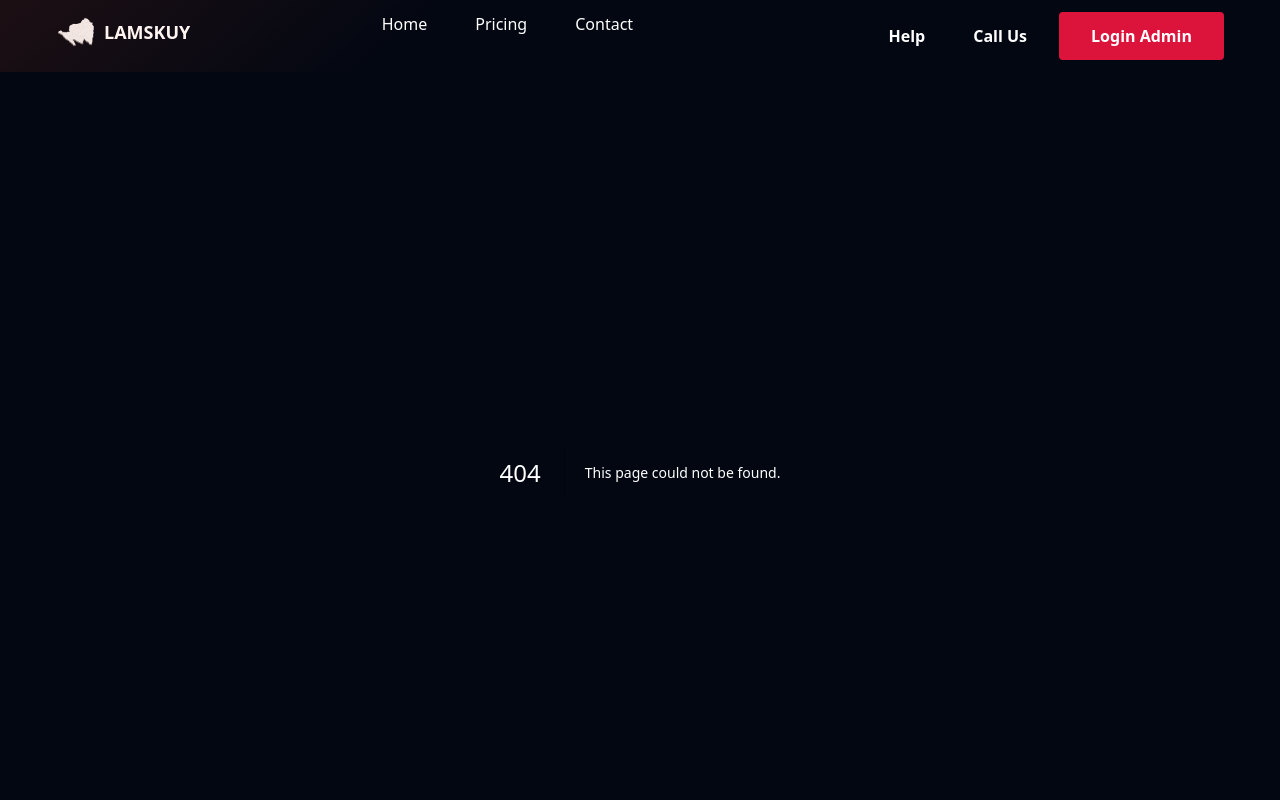
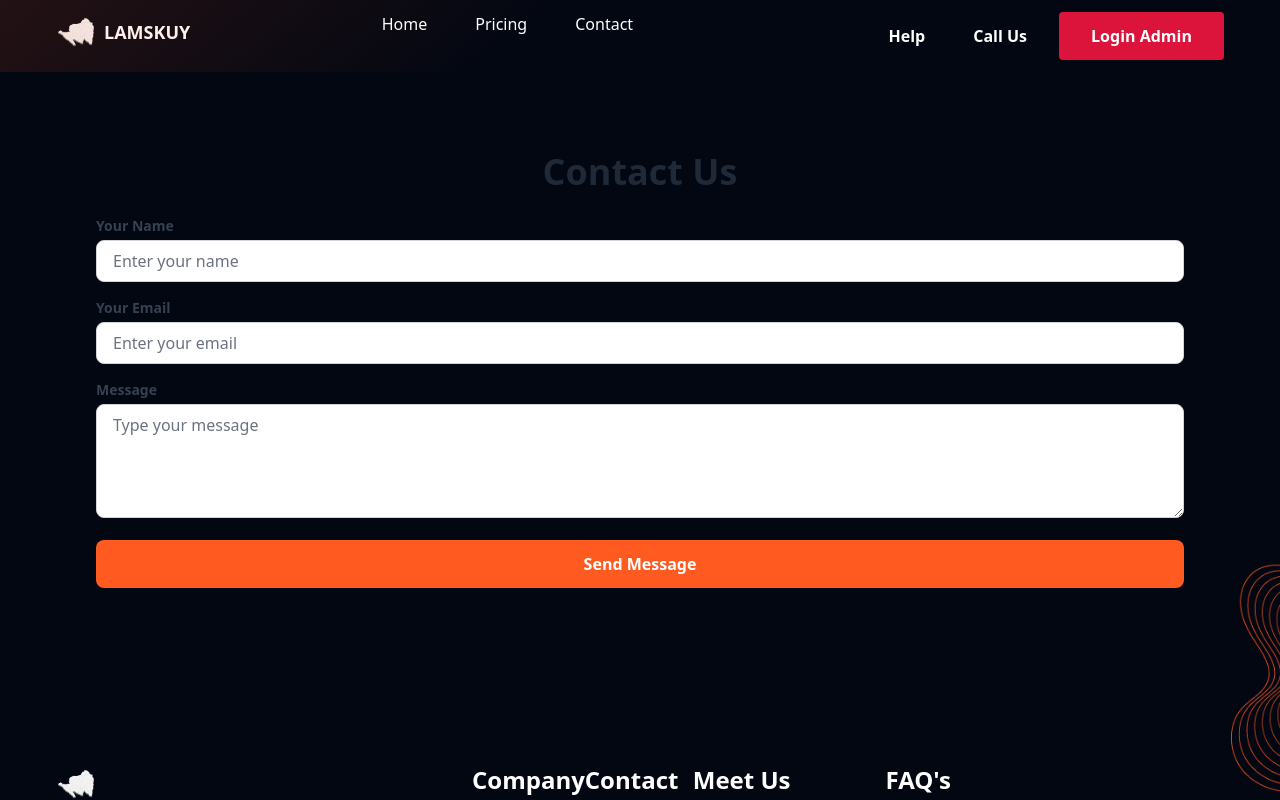
Before and after one commit to lioneladitya/IF22A-ElGasing, a Next.js app: page /contact in a window 1280 px wide. Before the commit this address had no page. Shown: the top 800 px of the page. Built offline with nearby package versions, Linux system fonts and the light colour scheme.

Commit message:
aldion : menambahkan folder app/contact page.tsx untuk user message

```diff
--- /dev/null
+++ b/app/contact/page.tsx
@@ -0,0 +1,112 @@
+"use client";
+
+import React, { useState } from "react";
+
+const ContactPage = () => {
+  const [form, setForm] = useState({ name: "", email: "", message: "" });
+  const [isSubmitting, setIsSubmitting] = useState(false);
+  const [errorMessage, setErrorMessage] = useState<string | null>(null);
+
+  const handleInputChange = (e: React.ChangeEvent<HTMLInputElement | HTMLTextAreaElement>) => {
+    const { name, value } = e.target;
+    setForm((prev) => ({ ...prev, [name]: value }));
+  };
+
+  const handleSubmit = async (e: React.FormEvent) => {
+    e.preventDefault();
+    setIsSubmitting(true);
+    setErrorMessage(null); // Reset error message
+
+    try {
+      console.log("Submitting data:", form);
+
+      const response = await fetch("/api/messages", {
+        method: "POST",
+        headers: {
+          "Content-Type": "application/json",
+        },
+        body: JSON.stringify(form),
+      });
+
+      console.log("API Response Status:", response.status);
+
+      if (!response.ok) {
+        const errorData = await response.json();
+        console.log("API Error Response:", errorData);
+        throw new Error(errorData.error || "Failed to send message.");
+      }
+
+      alert("Message sent successfully!");
+      setForm({ name: "", email: "", message: "" });
+    } catch (error: any) {
+      console.error("Error:", error.message);
+      setErrorMessage(error.message || "Failed to send the message. Please try again later.");
+    } finally {
+      setIsSubmitting(false);
+    }
+  };
+
+  return (
+    <div className="max-w-6xl mx-auto mt-12 p-8">
+      <h1 className="text-4xl font-extrabold mb-6 text-gray-800 text-center">Contact Us</h1>
+      {errorMessage && (
+        <div className="mb-4 p-4 bg-red-100 text-red-800 border border-red-300 rounded-lg">
+          {errorMessage}
+        </div>
+      )}
+      <form onSubmit={handleSubmit}>
+        <div className="mb-4">
+          <label htmlFor="name" className="block text-sm font-semibold text-gray-700">
+            Your Name
+          </label>
+          <input
+            type="text"
+            id="name"
+            name="name"
+            value={form.name}
+            onChange={handleInputChange}
+            placeholder="Enter your name"
+            className="w-full mt-1 px-4 py-2 border border-gray-300 rounded-lg text-gray-900"
+          />
+        </div>
+        <div className="mb-4">
+          <label htmlFor="email" className="block text-sm font-semibold text-gray-700">
+            Your Email
+          </label>
+          <input
+            type="email"
+            id="email"
+            name="email"
+            value={form.email}
+            onChange={handleInputChange}
+            placeholder="Enter your email"
+            className="w-full mt-1 px-4 py-2 border border-gray-300 rounded-lg text-gray-900"
+          />
+        </div>
+        <div className="mb-4">
+          <label htmlFor="message" className="block text-sm font-semibold text-gray-700">
+            Message
+          </label>
+          <textarea
+            id="message"
+            name="message"
+            value={form.message}
+            onChange={handleInputChange}
+            rows={4}
+            placeholder="Type your message"
+            className="w-full mt-1 px-4 py-2 border border-gray-300 rounded-lg text-gray-900"
+          />
+        </div>
+        <button
+          type="submit"
+          className="w-full bg-orange-500 hover:bg-orange-600 text-white font-bold py-3 px-4 rounded-lg"
+          disabled={isSubmitting}
+        >
+          {isSubmitting ? "Sending..." : "Send Message"}
+        </button>
+      </form>
+    </div>
+  );
+};
+
+export default ContactPage;
```
